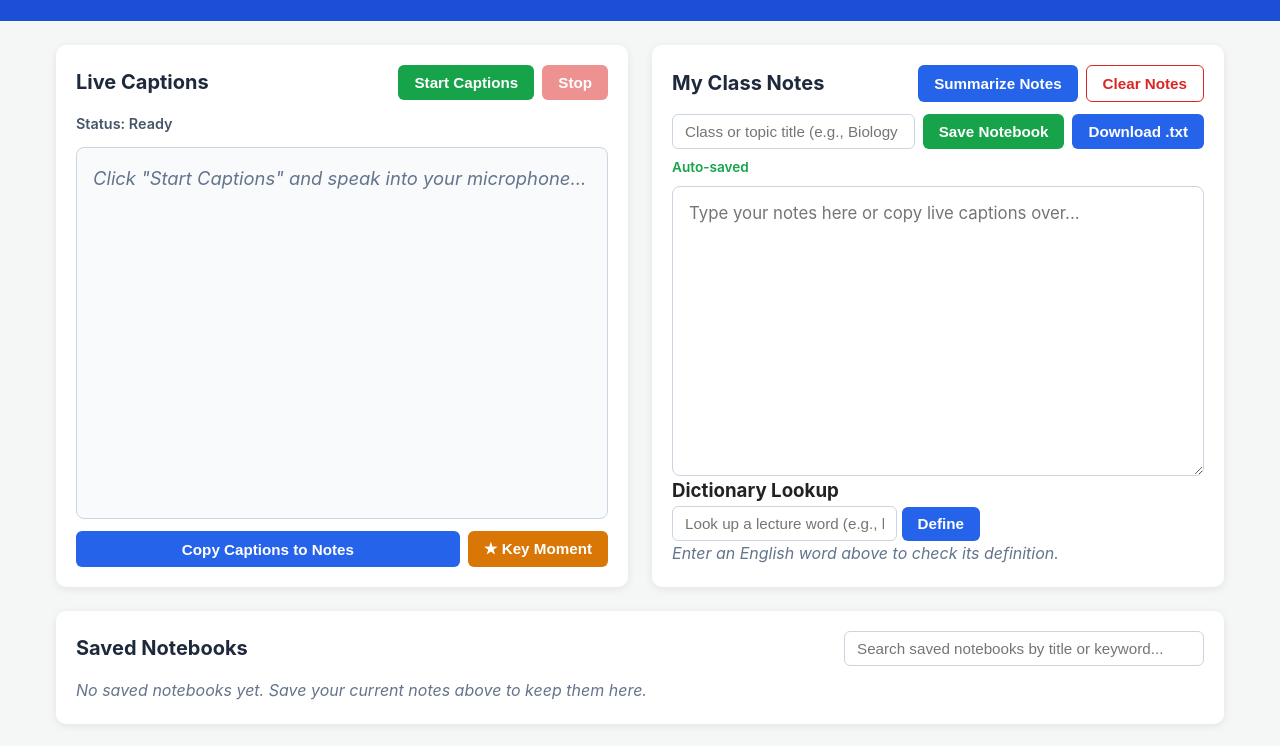
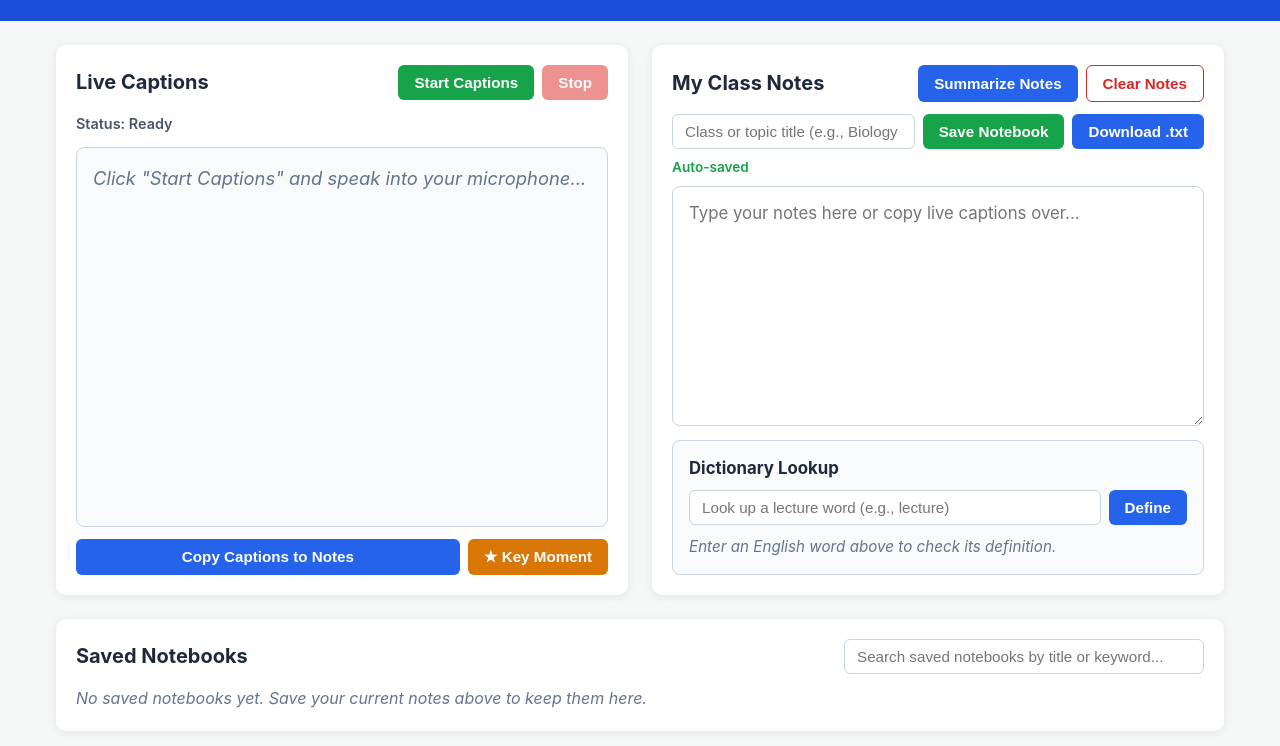
Before and after one commit to jonah1521/Live-Caption, a plain HTML site: page index.html in a window 1280 px wide. Shown: the part 100-846 px from the top of the page. Drawn offline with Linux system fonts and the light colour scheme.

Commit message:
Update style.css

```diff
--- a/style.css
+++ b/style.css
@@ -196,7 +196,7 @@ header h1 {
 
 textarea#notes-input {
     flex: 1;
-    min-height: 290px;
+    min-height: 240px;
     width: 100%;
     padding: 1rem;
     font-size: 1.05rem;
@@ -243,6 +243,51 @@ textarea#notes-input {
     color: #1d4ed8;
 }
 
+.dictionary-panel {
+    margin-top: 0.85rem;
+    padding: 0.9rem 1rem;
+    background-color: #f8fafc;
+    border: 1px solid #cbd5e1;
+    border-radius: 8px;
+}
+
+.dictionary-header {
+    margin-bottom: 0.5rem;
+}
+
+.dictionary-header h3 {
+    font-size: 1.05rem;
+    color: #1e293b;
+}
+
+.dictionary-bar {
+    display: flex;
+    flex-wrap: wrap;
+    gap: 0.5rem;
+    margin-bottom: 0.6rem;
+}
+
+.dictionary-result {
+    font-size: 0.95rem;
+    color: #1e293b;
+}
+
+.dictionary-entry {
+    margin-top: 0.35rem;
+}
+
+.dictionary-pos {
+    font-weight: 700;
+    color: #1d4ed8;
+}
+
+.dictionary-example {
+    font-size: 0.88rem;
+    color: #475569;
+    font-style: italic;
+    margin-top: 0.15rem;
+}
+
 .notebooks-list {
     display: flex;
     flex-direction: column;
```
